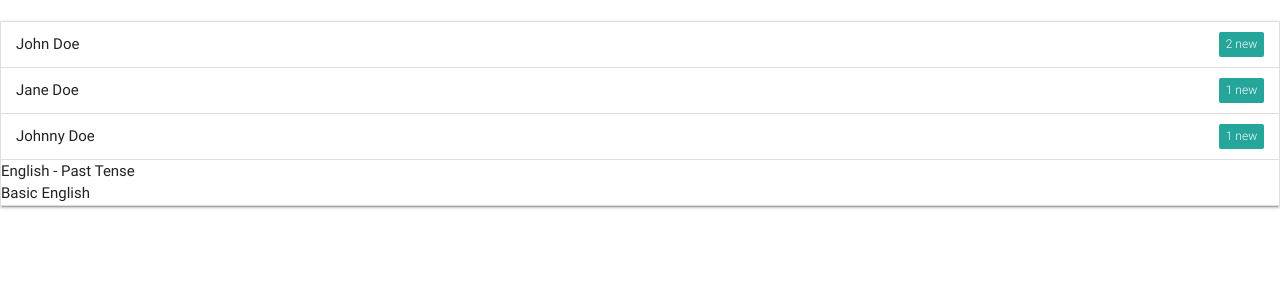
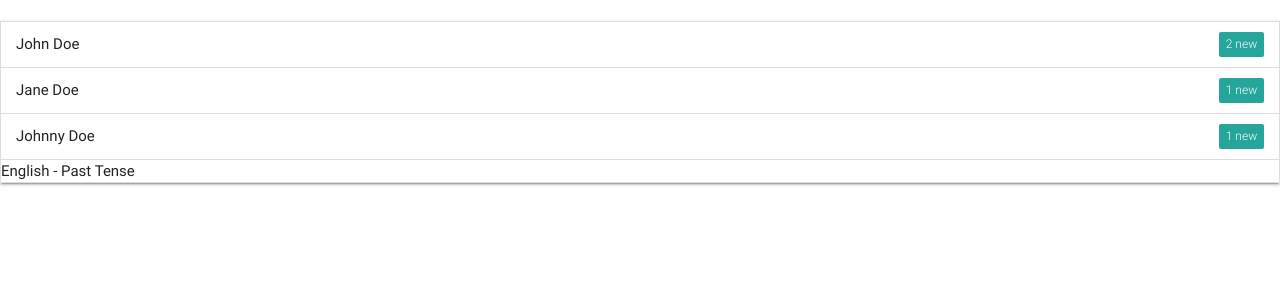
Before and after one commit to Ldn2016/team-17, a Django app: template edulution/edulution/edulution/templates/edulution/testDashboard.html in a window 1280 px wide, after a click that opens the changed part. Shown: the part 150-443 px from the top of the page. Run offline with Django 3.2, Linux system fonts and the light colour scheme; the template is opened without the code that fills it, so the values that code supplies are empty; some libraries are stand-ins or nearby versions.

Commit message:
Fixed inconsistency

```diff
--- a/edulution/edulution/edulution/templates/edulution/testDashboard.html
+++ b/edulution/edulution/edulution/templates/edulution/testDashboard.html
@@ -40,7 +40,7 @@
 		  </li>
 		  <li>
 			<div class="collapsible-header"><span class="new badge">1</span>Johnny Doe</div>
-			<div class="collapsible-body"><ul><li>English - Past Tense</li><li>Basic English</li></div>
+			<div class="collapsible-body"><ul><li>English - Past Tense</li></div>
 		  </li>
 
 		</ul>
```
